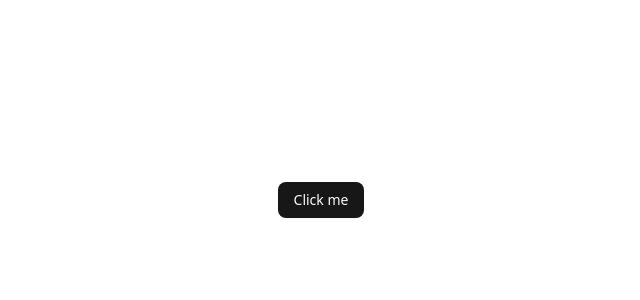
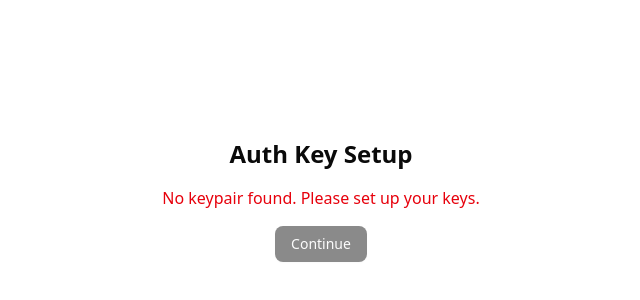
Before and after one commit to microh-labs/auth, a React (Vite) app: page / in a window 1280 px wide. Shown: the part 200-500 px from the top of the page, without its empty margins (319-959 px from the left). Built offline with nearby package versions, Linux system fonts and the light colour scheme; no server answers.

Commit message:
feat(auth): add AuthSetup page and routing for keypair setup

```diff
--- a/package.json
+++ b/package.json
@@ -22,6 +22,7 @@
     "lucide-react": "^0.540.0",
     "react": "^19.1.1",
     "react-dom": "^19.1.1",
+    "react-router-dom": "^7.8.1",
     "swagger-jsdoc": "^6.2.8",
     "swagger-ui-express": "^5.0.1",
     "tailwind-merge": "^3.3.1",
--- a/src/App.tsx
+++ b/src/App.tsx
@@ -1,11 +1,5 @@
-import { Button } from "@/components/ui/button";
+import AppRouter from "./AppRouter";
 
-function App() {
-  return (
-    <div className="flex min-h-svh flex-col items-center justify-center">
-      <Button>Click me</Button>
-    </div>
-  );
+export default function App() {
+  return <AppRouter />;
 }
-
-export default App;
--- /dev/null
+++ b/src/AppRouter.tsx
@@ -0,0 +1,12 @@
+import { HashRouter, Route, Routes } from "react-router-dom";
+import AuthSetup from "./pages/AuthSetup.tsx";
+
+export default function AppRouter() {
+  return (
+    <HashRouter>
+      <Routes>
+        <Route path="*" element={<AuthSetup />} />
+      </Routes>
+    </HashRouter>
+  );
+}
--- /dev/null
+++ b/src/pages/AuthSetup.tsx
@@ -0,0 +1,32 @@
+import { useEffect, useState } from "react";
+import { Button } from "@/components/ui/button";
+
+export default function AuthSetup() {
+  const [status, setStatus] = useState<null | boolean>(null);
+  const [loading, setLoading] = useState(false);
+
+  useEffect(() => {
+    setLoading(true);
+    fetch("/auth/api/keys/status")
+      .then((res) => res.json())
+      .then((data) => setStatus(data.exists))
+      .finally(() => setLoading(false));
+  }, []);
+
+  return (
+    <div className="flex flex-col items-center justify-center min-h-svh gap-4">
+      <h1 className="text-2xl font-bold">Auth Key Setup</h1>
+      {loading ? (
+        <div>Loading...</div>
+      ) : status ? (
+        <div className="text-green-600">Keypair already exists.</div>
+      ) : (
+        <div className="text-red-600">
+          No keypair found. Please set up your keys.
+        </div>
+      )}
+      {/* Add more UI for key generation/upload here */}
+      <Button disabled>Continue</Button>
+    </div>
+  );
+}
```
Also changed, not shown: 1 other file (tests, documents, lock files or other folders).
